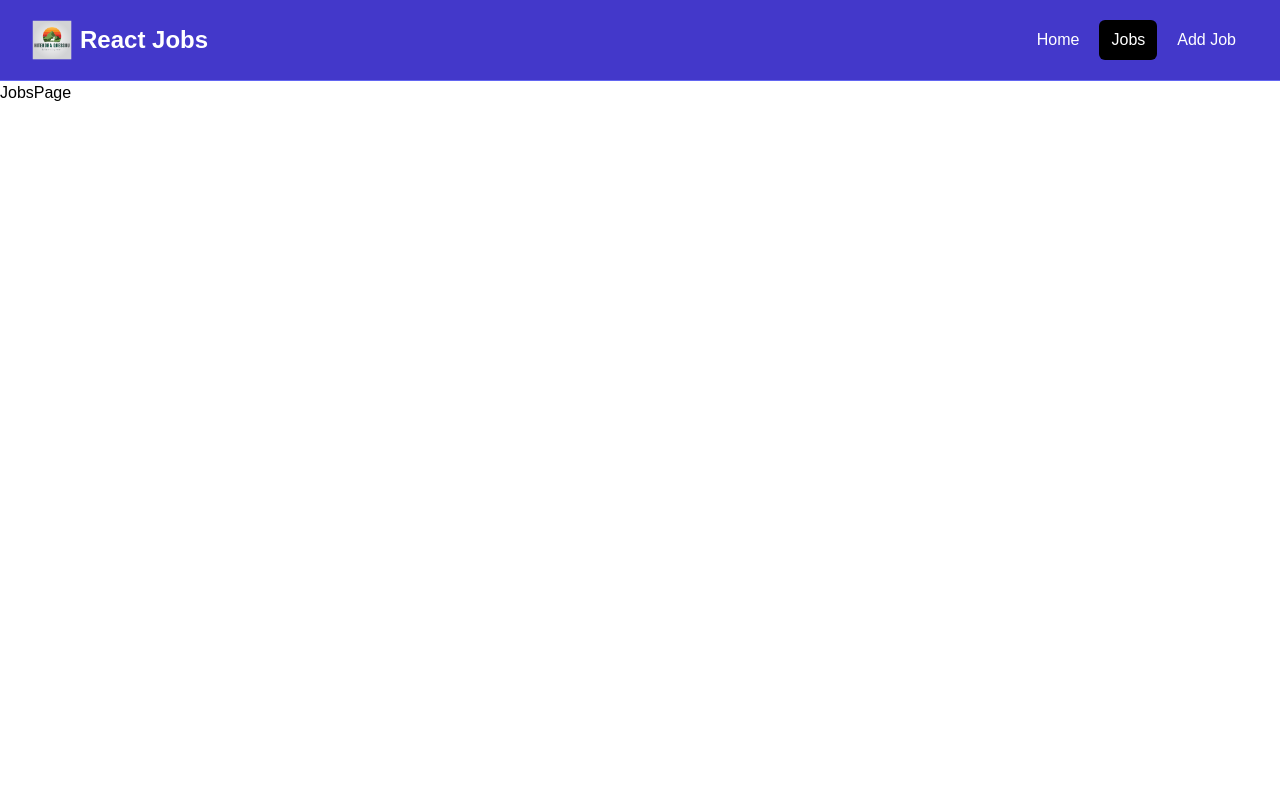
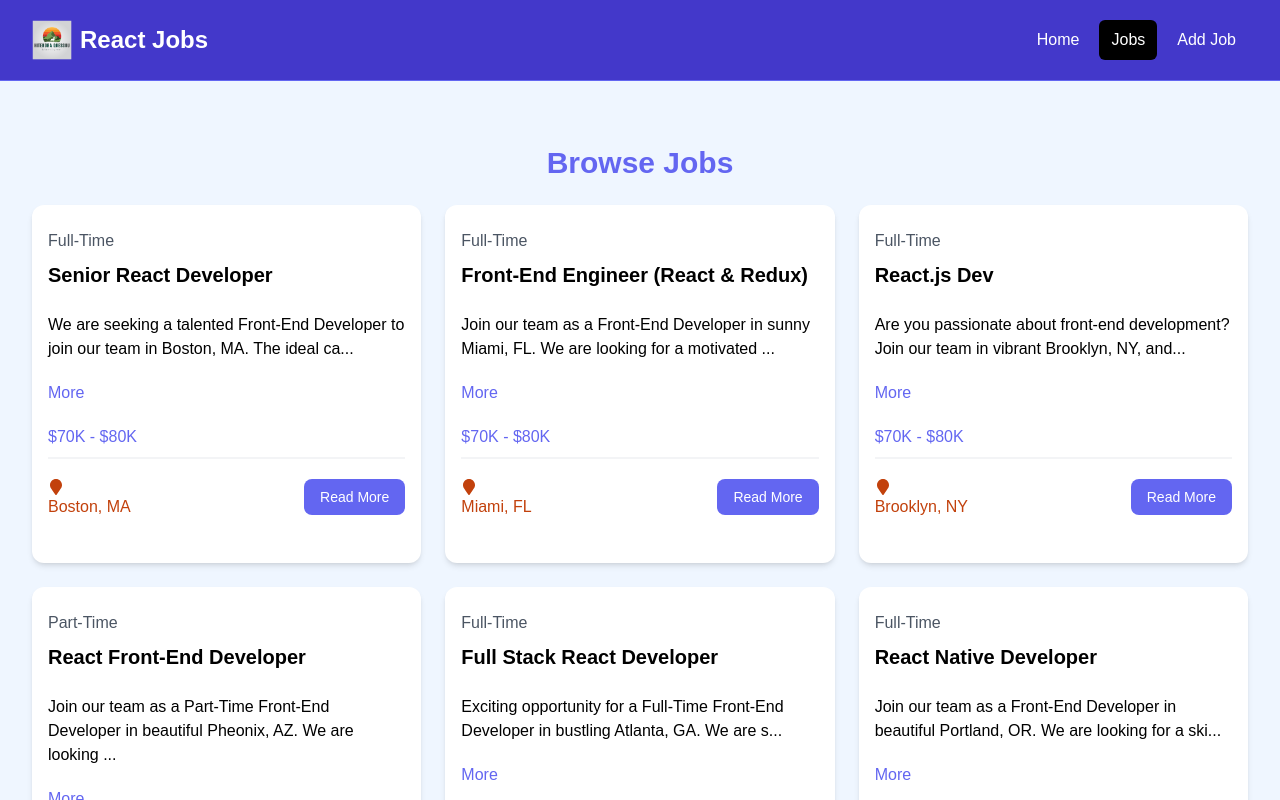
Before and after one commit to Hitendra27/reactjobsite, a React (Vite) app: page /jobs in a window 1280 px wide. Shown: the top 800 px of the page. Built offline with nearby package versions, Linux system fonts and the light colour scheme.

Commit message:
feat: Implemented JobListings page

```diff
--- a/src/components/JobListings.jsx
+++ b/src/components/JobListings.jsx
@@ -1,17 +1,17 @@
 import jobs from "../jobs.json";
 import JobListing from "./JobListing";
 
-const JobListings = () => {
-  const recentJobs = jobs.slice(0, 3);
+const JobListings = ({ isHome = false }) => {
+  const jobListings = isHome ? jobs.slice(0, 3) : jobs;
 
   return (
     <section className="bg-blue-50 px-4 py-10">
       <div className="container-xl lg:container m-auto">
         <h2 className="text-3xl font-bold text-indigo-500 mb-6 text-center">
-          Browse Jobs
+          {isHome ? "Recent Jobs" : "Browse Jobs"}
         </h2>
         <div className="grid grid-cols-1 md:grid-cols-3 gap-6">
-          {recentJobs.map((job) => (
+          {jobListings.map((job) => (
             <JobListing key={job.id} job={job} />
           ))}
         </div>
--- a/src/pages/HomePage.jsx
+++ b/src/pages/HomePage.jsx
@@ -1,14 +1,14 @@
 import Hero from "../components/Hero";
 import HomeCards from "../components/HomeCards";
 import JobListings from "../components/JobListings";
-import ViewAllJobs from "../components/ViewAllJobs"
+import ViewAllJobs from "../components/ViewAllJobs";
 
 const HomePage = () => {
   return (
     <>
       <Hero />
       <HomeCards />
-      <JobListings />
+      <JobListings isHome={true} />
       <ViewAllJobs />
     </>
   );
--- a/src/pages/JobsPage.jsx
+++ b/src/pages/JobsPage.jsx
@@ -1,6 +1,10 @@
+import JobListings from "../components/JobListings";
+
 const JobsPage = () => {
   return (
-    <div>JobsPage</div>
-  )
-}
-export default JobsPage
+    <section className="bg-blue-50 px-4 py-6">
+      <JobListings />
+    </section>
+  );
+};
+export default JobsPage;
```
